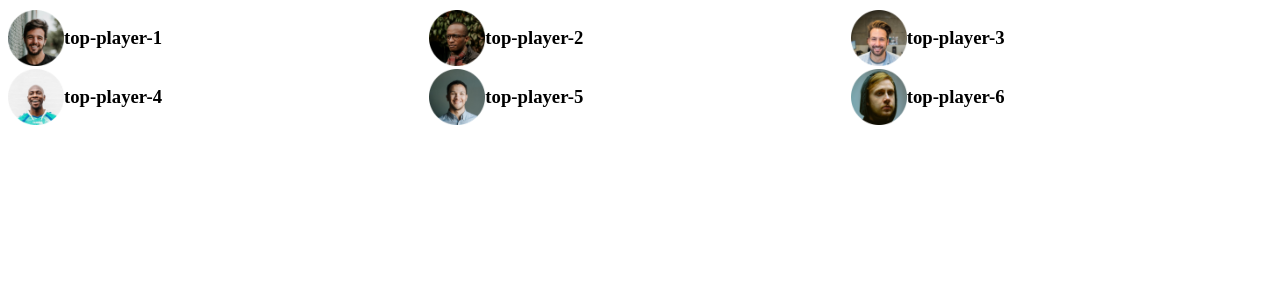
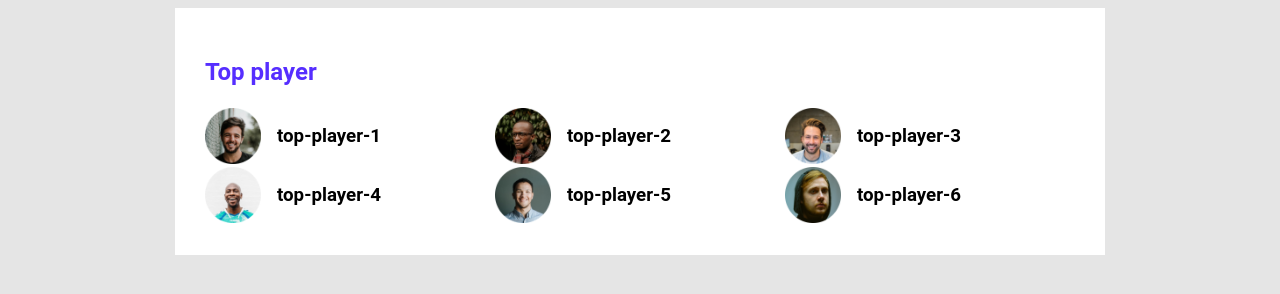
Before and after one commit to FahadMridha/leader-board-css3, a plain HTML site: page index.html in a window 1280 px wide. Drawn offline with Linux system fonts and the light colour scheme.

Commit message:
top part almost done

```diff
--- a/index.html
+++ b/index.html
@@ -19,32 +19,34 @@
     <!-- header end -->
     <main>
         <!-- top players and top blogs -->
-        <section>
-            <div class="top-players">
+        <section class="container">
+            <div class="top-players ">
+                <h2 class="section-title">Top player</h2>
                 <div class="players">
+
                     <div class="player">
                         <img src="images/players/player-1.png" alt="">
-                        <h3>top-player-1</h3>
+                        <h3 class="player-name">top-player-1</h3>
                     </div>
                     <div class="player">
                         <img src="images/players/player-2.png" alt="">
-                        <h3>top-player-2</h3>
+                        <h3 class="player-name">top-player-2</h3>
                     </div>
                     <div class="player">
                         <img src="images/players/player-3.png" alt="">
-                        <h3>top-player-3</h3>
+                        <h3 class="player-name">top-player-3</h3>
                     </div>
                     <div class="player">
                         <img src="images/players/player-4.png" alt="">
-                        <h3>top-player-4</h3>
+                        <h3 class="player-name">top-player-4</h3>
                     </div>
                     <div class="player">
                         <img src="images/players/player-5.png" alt="">
-                        <h3>top-player-5</h3>
+                        <h3 class="player-name">top-player-5</h3>
                     </div>
                     <div class="player">
                         <img src="images/players/player-6.png" alt="">
-                        <h3>top-player-6</h3>
+                        <h3 class="player-name">top-player-6</h3>
                     </div>
                 </div>
             </div>
--- a/style/style.css
+++ b/style/style.css
@@ -1,4 +1,37 @@
+:root {
+    --main-bg-color: #E5E5E5;
+    --section-bg-color: #FFFFFF;
+}
+
+/* fonts */
+@import url('https://fonts.googleapis.com/css2?family=Poppins:ital,wght@0,500;1,400&family=Roboto:ital@1&display=swap');
+
+/* common style and utilities*/
+body {
+    font-family: 'Poppins', sans-serif;
+    font-family: 'Roboto', sans-serif;
+    background-color: var(--main-bg-color);
+}
+
+main {
+    display: flex;
+    justify-content: center;
+}
+
+.container {
+    background-color: var(--section-bg-color);
+    width: 870px;
+    padding: 30px;
+
+}
+
 /* top players style */
+.section-title {
+    color: #562EFF;
+    font-size: 24px;
+
+}
+
 .players {
     display: grid;
     grid-template-columns: repeat(3, 1fr);
@@ -13,3 +46,7 @@
     width: 56px;
     height: 56px;
 }
+
+.player-name {
+    margin-left: 16px;
+}
```
